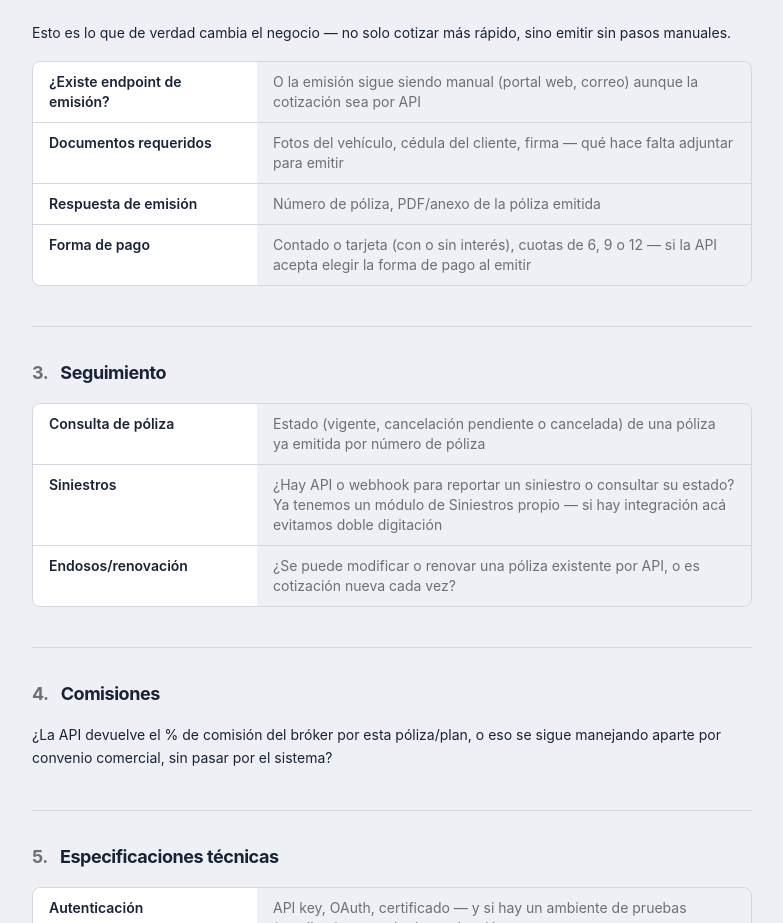
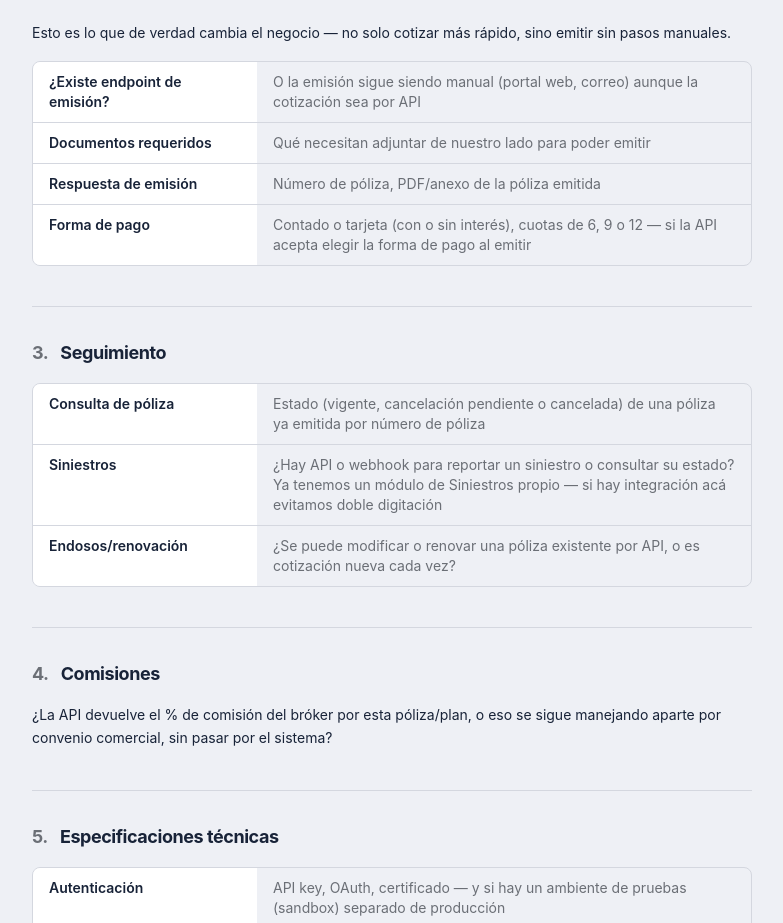
Before and after one commit to dsebastiansandoval/delta-seguros-cotizador, a Next.js app in the folder delta-check/: page /integraciones in a window 1280 px wide. Shown: the part 1182-2105 px from the top of the page, without its empty margins (248-1031 px from the left). Built offline with nearby package versions, Linux system fonts and the light colour scheme.

Commit message:
fix: quitar "fotos del vehículo/firma" en /integraciones — no venía de ningún lado
No está en el código ni en el Excel porque la emisión hoy es 100%
manual — era una suposición genérica del sector, no algo confirmado por
Delta. Queda como pregunta abierta en vez de afirmar una respuesta.

```diff
--- a/delta-check/src/app/integraciones/page.tsx
+++ b/delta-check/src/app/integraciones/page.tsx
@@ -104,7 +104,7 @@ export default function IntegracionesPage() {
           <FieldTable
             rows={[
               { campo: "¿Existe endpoint de emisión?", detalle: "O la emisión sigue siendo manual (portal web, correo) aunque la cotización sea por API" },
-              { campo: "Documentos requeridos", detalle: "Fotos del vehículo, cédula del cliente, firma — qué hace falta adjuntar para emitir" },
+              { campo: "Documentos requeridos", detalle: "Qué necesitan adjuntar de nuestro lado para poder emitir" },
               { campo: "Respuesta de emisión", detalle: "Número de póliza, PDF/anexo de la póliza emitida" },
               { campo: "Forma de pago", detalle: "Contado o tarjeta (con o sin interés), cuotas de 6, 9 o 12 — si la API acepta elegir la forma de pago al emitir" },
             ]}
```
